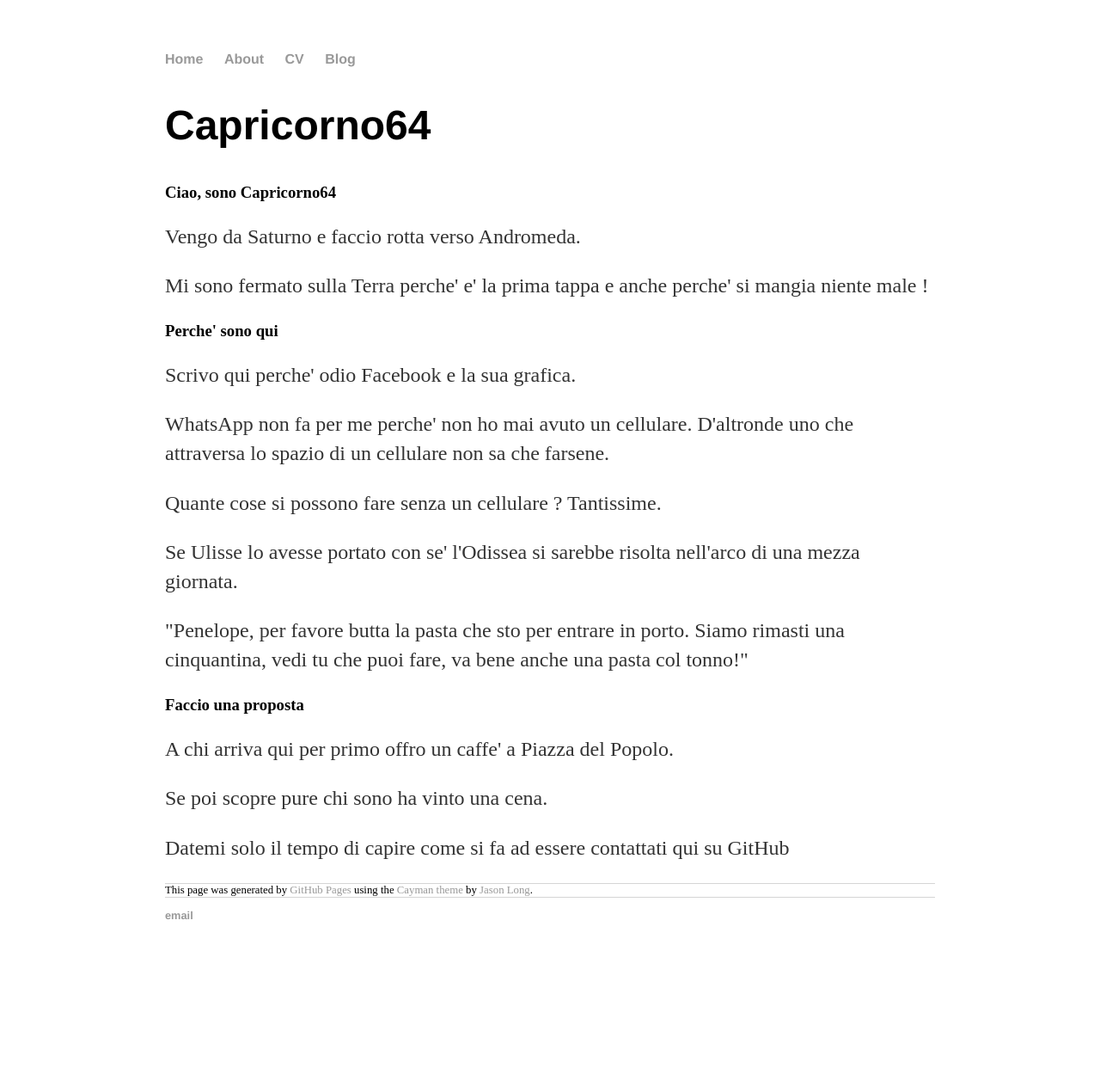
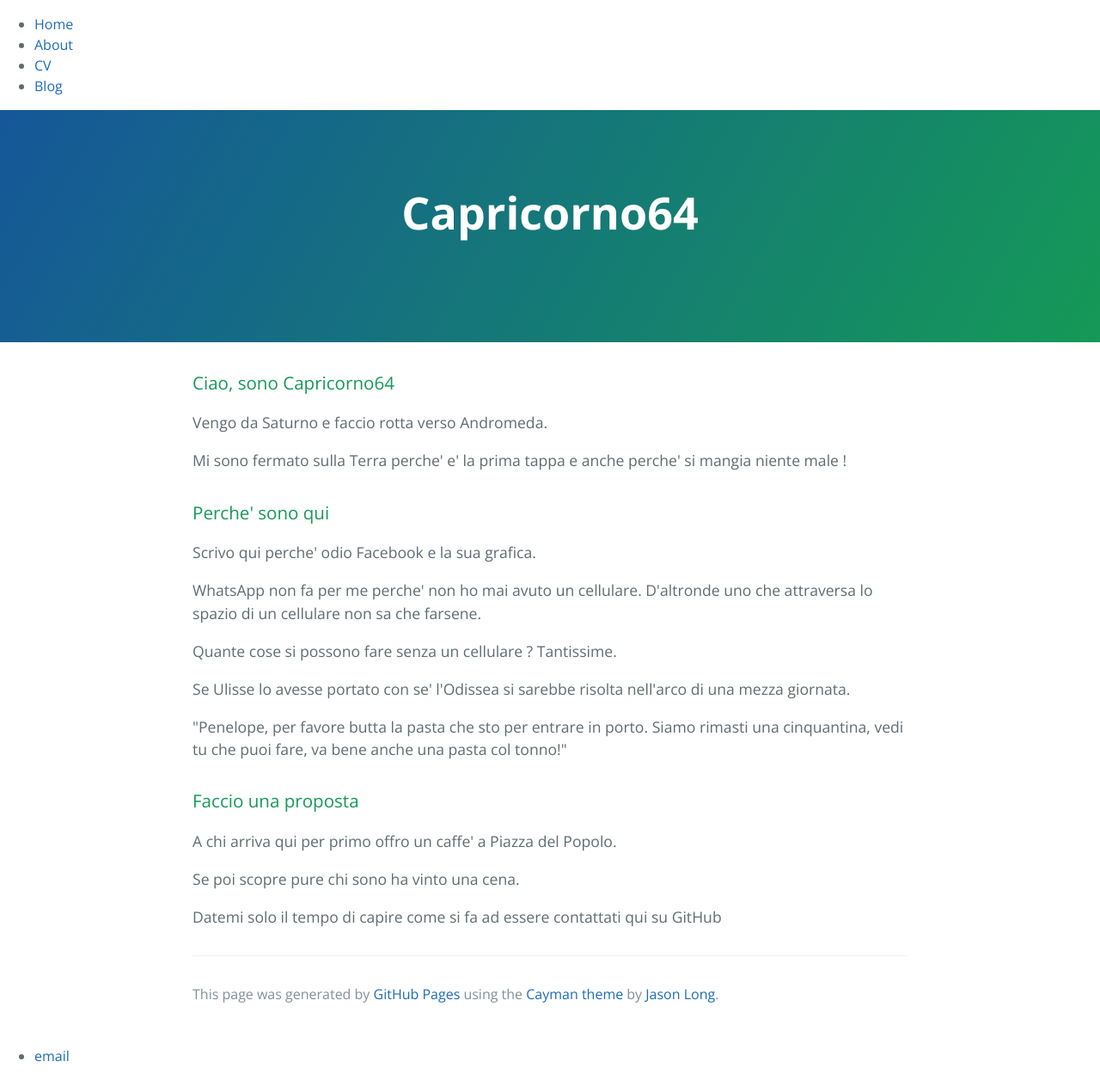
Before and after one commit to capricorno64/capricorno64.github.io, a Jekyll site: the page built from index.html, in a window 1280 px wide. Shown: the whole page at 86% size. Built offline with Jekyll 4.4.1, drawn with Linux system fonts in a browser that asks for light colours; before the commit the page ends 1132 px from its top, so only the background shows below that.

Commit message:
Update default.html

```diff
--- a/_layouts/default.html
+++ b/_layouts/default.html
@@ -1,10 +1,14 @@
 <!DOCTYPE html>
 	<html>
 		<head>
-			<title>{{ page.title }}</title>
-			<!-- link to main stylesheet -->
-			<link rel="stylesheet" type="text/css" href="/css/main.css">
-		</head>
+		    <meta charset="UTF-8">
+		    <meta name="viewport" content="width=device-width, initial-scale=1">
+		    <link rel="stylesheet" type="text/css" href="stylesheets/normalize.css" media="screen">
+		    <link href='https://fonts.googleapis.com/css?family=Open+Sans:400,700' rel='stylesheet' type='text/css'>
+		    <link rel="stylesheet" type="text/css" href="stylesheets/stylesheet.css" media="screen">
+		    <link rel="stylesheet" type="text/css" href="stylesheets/github-light.css" media="screen">
+		    <title>{{ page.title }}</title>
+		  </head>
 		<body>
 			<nav>
 	    		<ul>
```
